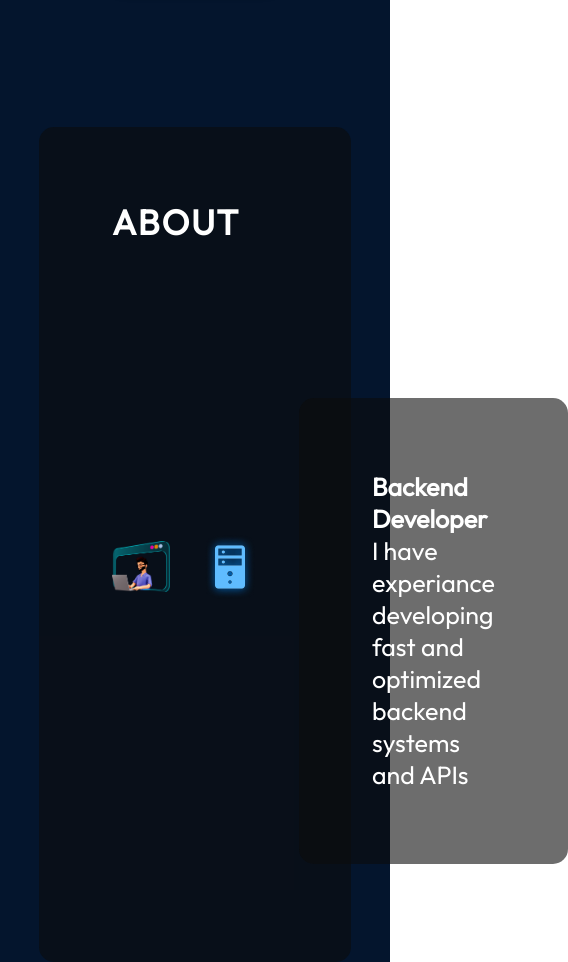
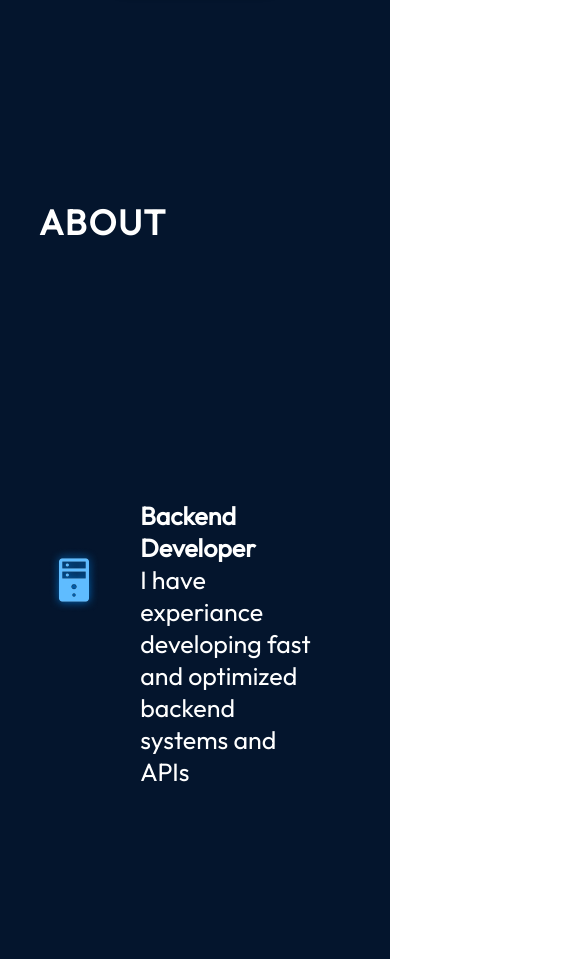
Before and after one commit to iamkoushik1999/Porfolio-2024, a React (Vite) app: page / in a window 390 px wide. Shown: the part 912-1874 px from the top of the page, 568 px wide, since content can reach past the window. Built offline with nearby package versions, Linux system fonts and the light colour scheme.

Commit message:
About Section Responsive

```diff
--- a/src/components/About/About.module.css
+++ b/src/components/About/About.module.css
@@ -65,3 +65,28 @@
 .aboutItem p {
   font-size: 25px;
 }
+
+@media screen and (max-width: 830px) {
+   .container {
+     background-color: transparent;
+     padding-left: 0;
+     padding-right: 0;
+   }
+
+   .content {
+     flex-direction: column;
+   }
+
+   .aboutImage {
+     display: none;
+   }
+
+   .aboutItems {
+     margin-top: 29px;
+   }
+
+   .aboutItem {
+     padding-left: 0;
+     padding-right: 0;
+   }
+ }
```
